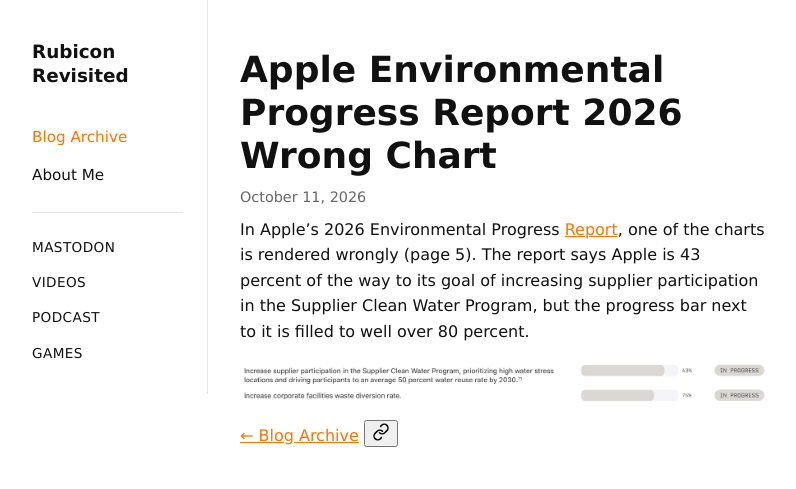
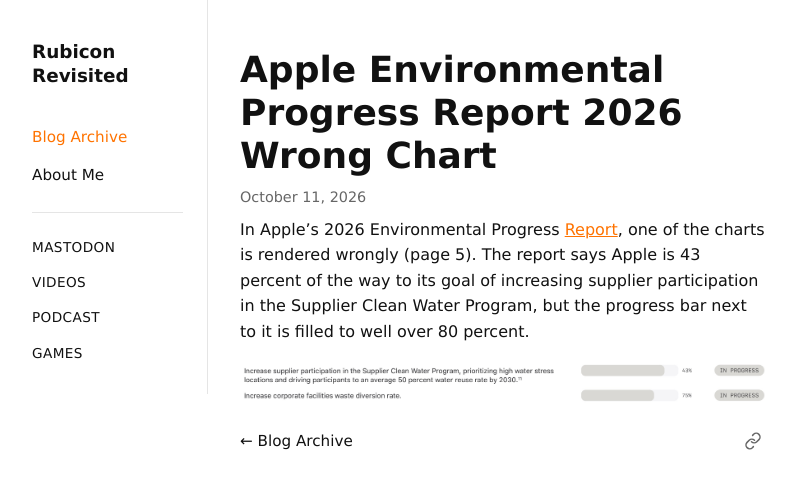
Before and after one commit to StepanJiri/stepankarasek.github.io, a Jekyll site: the page built from _posts/2026-10-11-Apple Environmental Progress Report 2026 Wrong Chart.md, in a window 1280 px wide. Shown: the top 489 px of the page, without its empty margins (152-948 px from the left). Built offline with Jekyll 4.4.1, drawn with Linux system fonts in a browser that asks for light colours.

Commit message:
Update style.css

```diff
--- a/assets/css/style.css
+++ b/assets/css/style.css
@@ -250,8 +250,44 @@ font-size: 0.9rem;
 margin: 0.75rem 0 1.5rem;
 }
 
+.post-footer-row {
+display: flex;
+align-items: center;
+justify-content: space-between;
+margin-top: 1.5rem;
+}
+
+.post-back {
+color: var(--fg);
+text-decoration: none;
+font-size: 0.95rem;
+}
+
+.post-back:hover {
+color: var(--accent);
+}
+
+.post-links-toggle {
+background: none;
+border: none;
+padding: 0.25rem;
+margin: 0;
+color: var(--muted);
+cursor: pointer;
+display: flex;
+align-items: center;
+justify-content: center;
+border-radius: 6px;
+transition: color 0.15s ease;
+}
+
+.post-links-toggle:hover,
+.post-links-toggle.is-open {
+color: var(--accent);
+}
+
 .post-links {
-margin-top: 2rem;
+margin-top: 1rem;
 padding-top: 1rem;
 border-top: 1px solid var(--border);
 }
@@ -270,18 +306,61 @@ padding: 0;
 margin: 0;
 display: flex;
 flex-direction: column;
-gap: 0.3rem;
+gap: 0.6rem;
+}
+
+.post-links-list li {
+display: flex;
+flex-direction: column;
 }
 
 .post-links-list a {
-font-size: 0.8rem;
-color: var(--muted);
+font-size: 0.85rem;
+color: var(--fg);
 text-decoration: underline;
-word-break: break-all;
 }
 
 .post-links-list a:hover {
 color: var(--accent);
+}
+
+.post-links-url {
+font-size: 0.75rem;
+color: var(--muted);
+word-break: break-all;
+}
+
+/* ---------- Fast custom tooltip (replaces slow native title delay) ---------- */
+.has-tip {
+position: relative;
+}
+
+.has-tip::after {
+content: attr(data-tip);
+position: absolute;
+left: 50%;
+bottom: 100%;
+transform: translateX(-50%) translateY(-6px);
+background: var(--fg);
+color: var(--bg);
+font-size: 0.75rem;
+font-weight: 400;
+white-space: nowrap;
+max-width: 320px;
+overflow: hidden;
+text-overflow: ellipsis;
+padding: 0.3rem 0.5rem;
+border-radius: 5px;
+opacity: 0;
+pointer-events: none;
+transition: opacity 0.1s ease;
+transition-delay: 0s;
+z-index: 10;
+}
+
+.has-tip:hover::after {
+opacity: 1;
+transition-delay: 0.1s;
 }
 
 /* ---------- Blog listing (card grid, if still used anywhere) ---------- */
```
